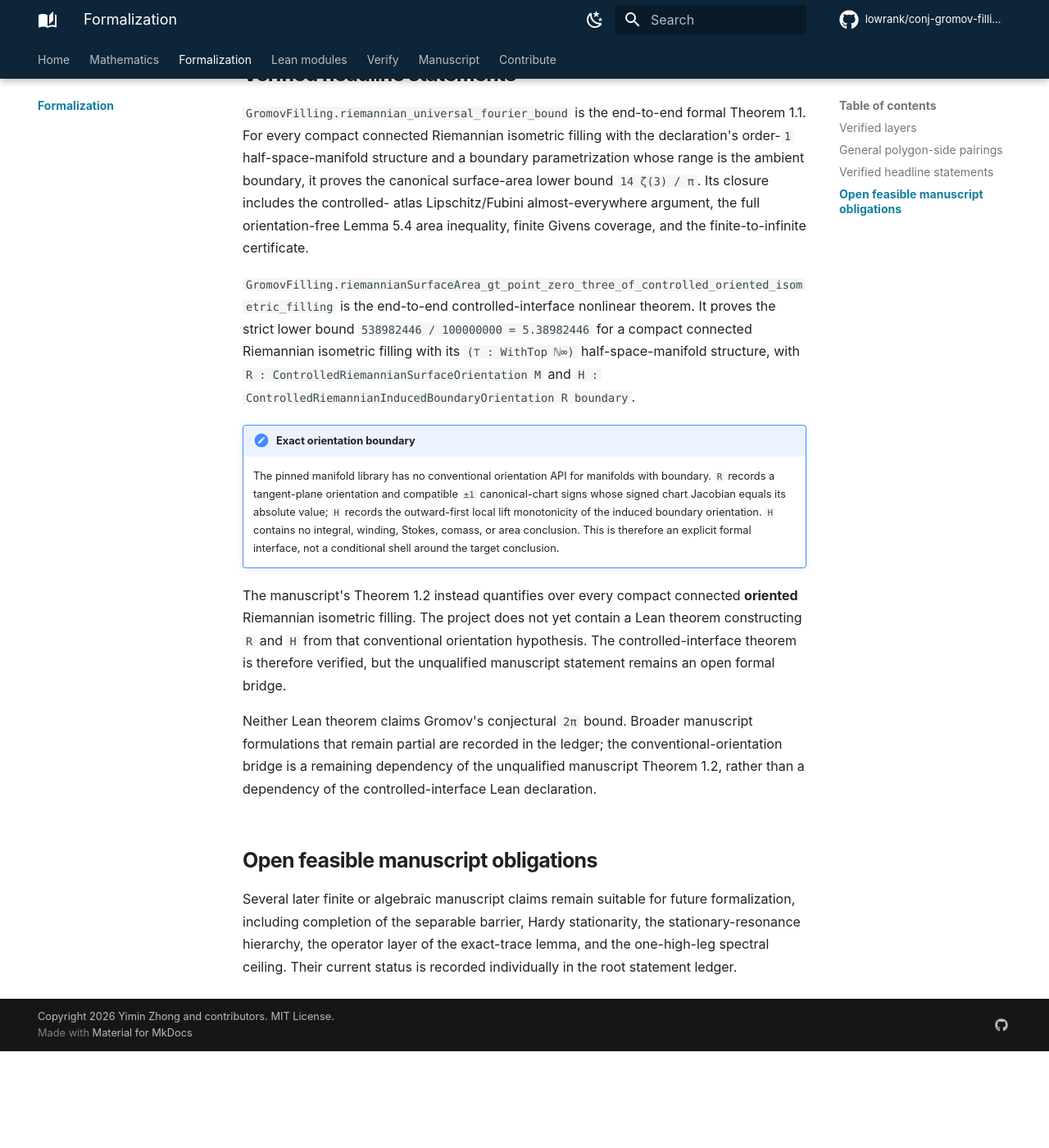
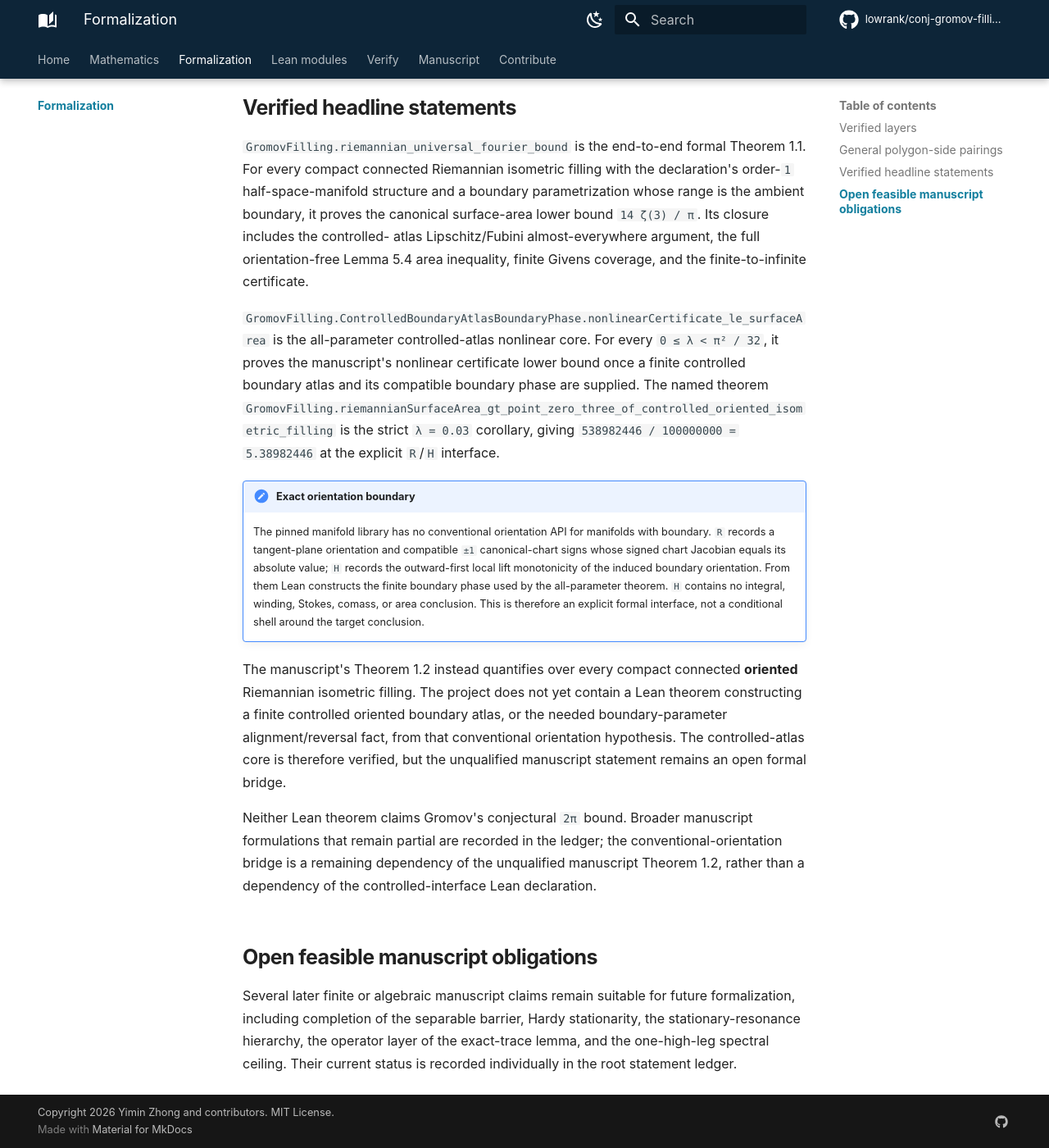
Before and after one commit to lowrank/gromov-filling-lower-bound, an MkDocs documentation site: the page built from docs/formalization.md, in a window 1280 px wide and 1400 px high, scrolled down 4412 px. Shown: the whole window at 82% size. Built offline with MkDocs 1.6.1 and Material for MkDocs 9.7.7, drawn with Linux system fonts in a browser that asks for light colours; comment, search, counter and statistics services are not loaded; before the commit the page ends 5694 px from its top, so only the background shows below that; some of the changed text lies outside the part shown.

Commit message:
docs: distinguish nonlinear master theorem from corollary

```diff
--- a/docs/formalization.md
+++ b/docs/formalization.md
@@ -17,7 +17,7 @@ manuscript ledger is maintained in
 | Planar and Riemannian analysis | Lipschitz area inequality, intrinsic two-Jacobian and chain rule, controlled interior charts, disjoint countable-atlas coverage, chart-independence, canonical Riemannian surface area, exact planar determinant identity, half-energy and integrated Jacobian budgets |
 | Riemannian profile derivatives | sharp intrinsic `‖D f‖ ≤ K` at interior differentiability points for globally `K`-Lipschitz real functions, including boundary distance, odd profile, and antipodal slack |
 | Headline Theorem 1.1 | `riemannian_universal_fourier_bound`: the `14 ζ(3) / π` lower bound for every compact connected Riemannian isometric filling at the stated boundary interface |
-| Headline Theorem 1.2 core | `riemannianSurfaceArea_gt_point_zero_three_of_controlled_oriented_isometric_filling`: the strict `5.38982446` lower bound at an explicit `R`/`H` controlled-orientation interface; the bridge from the manuscript's bare orientation hypothesis remains open |
+| Headline Theorem 1.2 core | `ControlledBoundaryAtlasBoundaryPhase.nonlinearCertificate_le_surfaceArea`: the all-parameter nonlinear formula at an explicit finite controlled boundary atlas and phase interface; `5.38982446` is its named `λ = 0.03` `R`/`H` corollary, while the bridge from the manuscript's bare orientation hypothesis remains open |
 | Certificate logic | finite-to-infinite universal deduction, defect propagation, scalar optimization |
 | Rigorous numerics | rational bounds for `π`, `ζ(3)`, and the displayed constants |
 | Logarithmic sine kernel | squared-sine gap, positive sine quotient, strict off-diagonal positivity, symmetry |
@@ -159,27 +159,32 @@ atlas Lipschitz/Fubini almost-everywhere argument, the full orientation-free
 Lemma 5.4 area inequality, finite Givens coverage, and the finite-to-infinite
 certificate.
 
+`GromovFilling.ControlledBoundaryAtlasBoundaryPhase.nonlinearCertificate_le_surfaceArea`
+is the all-parameter controlled-atlas nonlinear core. For every
+`0 ≤ λ < π² / 32`, it proves the manuscript's nonlinear certificate lower
+bound once a finite controlled boundary atlas and its compatible boundary
+phase are supplied. The named theorem
 `GromovFilling.riemannianSurfaceArea_gt_point_zero_three_of_controlled_oriented_isometric_filling`
-is the end-to-end controlled-interface nonlinear theorem. It proves the strict lower bound
-`538982446 / 100000000 = 5.38982446` for a compact connected Riemannian
-isometric filling with its `(⊤ : WithTop ℕ∞)` half-space-manifold structure,
-with `R : ControlledRiemannianSurfaceOrientation M` and
-`H : ControlledRiemannianInducedBoundaryOrientation R boundary`.
+is the strict `λ = 0.03` corollary, giving
+`538982446 / 100000000 = 5.38982446` at the explicit `R`/`H` interface.
 
 !!! note "Exact orientation boundary"
     The pinned manifold library has no conventional orientation API for
     manifolds with boundary. `R` records a tangent-plane orientation and
     compatible `±1` canonical-chart signs whose signed chart Jacobian equals
     its absolute value; `H` records the outward-first local lift monotonicity
-    of the induced boundary orientation. `H` contains no integral, winding,
-    Stokes, comass, or area conclusion. This is therefore an explicit formal
-    interface, not a conditional shell around the target conclusion.
+    of the induced boundary orientation. From them Lean constructs the finite
+    boundary phase used by the all-parameter theorem. `H` contains no
+    integral, winding, Stokes, comass, or area conclusion. This is therefore
+    an explicit formal interface, not a conditional shell around the target
+    conclusion.
 
 The manuscript's Theorem 1.2 instead quantifies over every compact connected
 **oriented** Riemannian isometric filling. The project does not yet contain a
-Lean theorem constructing `R` and `H` from that conventional orientation
-hypothesis. The controlled-interface theorem is therefore verified, but the
-unqualified manuscript statement remains an open formal bridge.
+Lean theorem constructing a finite controlled oriented boundary atlas, or the
+needed boundary-parameter alignment/reversal fact, from that conventional
+orientation hypothesis. The controlled-atlas core is therefore verified, but
+the unqualified manuscript statement remains an open formal bridge.
 
 Neither Lean theorem claims Gromov's conjectural `2π` bound. Broader manuscript
 formulations that remain partial are recorded in the ledger; the
```
Also changed, not shown: FORMALIZATION.md (+15 -12 lines), README.md (+15 -12 lines), docs/manuscript.md (+4 -3 lines).
